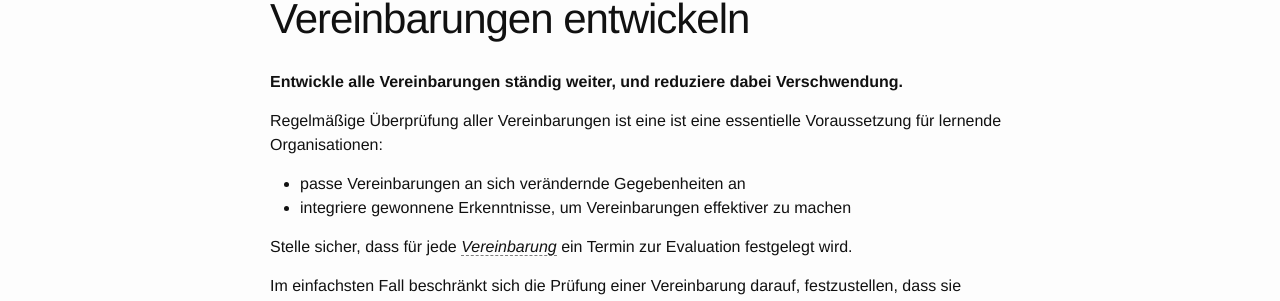
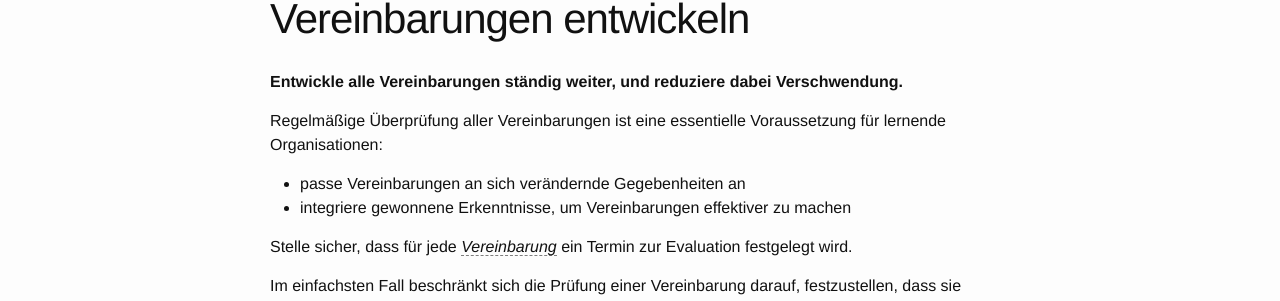
Before and after one commit to S3-working-group/s3-praxisleitfaden, a Jekyll site: the page built from docs/evaluate-and-evolve-agreements.md, in a window 1280 px wide and 900 px high. Shown: the part 149-450 px from the top of the window. Built offline with Jekyll 4.4.1, drawn with Linux system fonts in a browser that asks for light colours.

Commit message:
Fix german typo duplicated "ist eine"

```diff
--- a/docs/evaluate-and-evolve-agreements.md
+++ b/docs/evaluate-and-evolve-agreements.md
@@ -5,7 +5,7 @@ title: "Vereinbarungen entwickeln"
 
 **Entwickle alle Vereinbarungen ständig weiter, und reduziere dabei Verschwendung.**
 
-Regelmäßige Überprüfung aller Vereinbarungen ist eine ist eine essentielle Voraussetzung für lernende Organisationen:
+Regelmäßige Überprüfung aller Vereinbarungen ist eine essentielle Voraussetzung für lernende Organisationen:
 
 - passe Vereinbarungen an sich verändernde Gegebenheiten an
 - integriere gewonnene Erkenntnisse, um Vereinbarungen effektiver zu machen
```
Also changed, not shown: S3-Praxisleitfaden.md (+1 -1 lines), content/src/co-creation-and-evolution/evaluate-and-evolve-agreements.md (+1 -1 lines), docs/all.md (+1 -1 lines).
